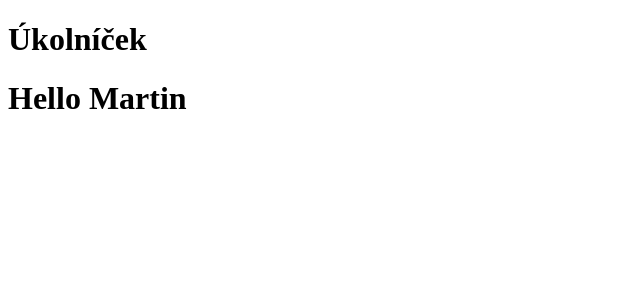
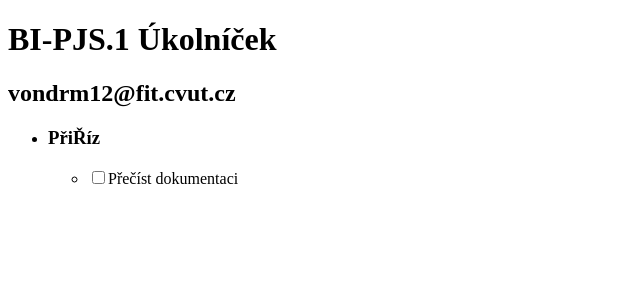
Before and after one commit to vojoup/react-redux-bi-pjs, a React app: page / in a window 1280 px wide. Shown: the top 300 px of the page, without its empty margins (0-640 px from the left). Built offline with nearby package versions, Linux system fonts and the light colour scheme.

Commit message:
Add React UI

```diff
--- a/index.html
+++ b/index.html
@@ -5,7 +5,6 @@
     <title>Úkolníček | BI-PJS.1</title>
 </head>
 <body>
-<h1>Úkolníček</h1>
 <div id="content"></div>
 </body>
 </html>
--- a/src/app.js
+++ b/src/app.js
@@ -18,15 +18,9 @@
 
 taskManager.addTask(pririz, 'Přečíst dokumentaci', new Date('19.03.2018'));
 taskManager.addTask(pririz, 'Analýza dat', new Date('21.03.2018'));
-console.log(martin.toString());
 let tasks = taskManager.findMatchingTasks('dat', martin);
 tasks[0].done = true;
 let id = tasks[0].id;
-console.log(tasks[0].toString());
 taskManager.deleteTask(id);
-console.log(martin.toString());
-console.log(taskManager.findTask(id));
-let task = taskManager.findAllTasks(martin)[0];
-console.log(taskManager.findTask(task.id));
 
-ReactDOM.render(<App name="Martin"/>, document.getElementById('content'));
+ReactDOM.render(<App user={martin}/>, document.getElementById('content'));
--- a/src/components/App.js
+++ b/src/components/App.js
@@ -1,4 +1,5 @@
 import React from 'react'
+import User from "./User";
 
 class App extends React.Component {
     constructor(props) {
@@ -7,7 +8,10 @@
 
     render() {
         return (
-            <h1>Hello {this.props.name}</h1>
+            <React.Fragment>
+                <h1>BI-PJS.1 Úkolníček</h1>
+                <User user={this.props.user}/>
+            </React.Fragment>
         );
     }
 }
--- /dev/null
+++ b/src/components/Group.js
@@ -0,0 +1,23 @@
+import React from 'react'
+import Task from "./Task";
+
+class Group extends React.Component {
+    constructor(props) {
+        super(props);
+    }
+
+    render() {
+        const tasks = this.props.group.tasks.map((task) => {
+            return <li><Task task={task}/></li>
+        });
+
+        return (
+            <React.Fragment>
+                <h3>{this.props.group.title}</h3>
+                <ul>{tasks}</ul>
+            </React.Fragment>
+        );
+    }
+}
+
+export default Group;
--- /dev/null
+++ b/src/components/Task.js
@@ -0,0 +1,27 @@
+import React from 'react';
+
+class Task extends React.Component {
+    constructor(props) {
+        super(props);
+        this.state = {done: this.props.task.done};
+        this.handleChange = this.handleChange.bind(this);
+    }
+
+    handleChange(event) {
+        this.setState({done: !JSON.parse(event.target.value)});
+    }
+
+    render() {
+        const style = {
+            textDecoration: this.state.done ? 'line-through' : 'none'
+        };
+
+        return (
+            <label style={style}>
+                <input type="checkbox" value={this.state.done} onChange={this.handleChange}/>{this.props.task.title}
+            </label>
+        );
+    }
+}
+
+export default Task;
--- /dev/null
+++ b/src/components/User.js
@@ -0,0 +1,25 @@
+import React from 'react';
+import Group from "./Group";
+
+class User extends React.Component {
+    constructor(props) {
+        super(props);
+    }
+
+    render() {
+        const groups = this.props.user.groups.map((group) => {
+            return <li><Group group={group}/></li>;
+        });
+
+        return (
+            <React.Fragment>
+                <h2>{this.props.user.email}</h2>
+                <ul>
+                    {groups}
+                </ul>
+            </React.Fragment>
+        );
+    }
+}
+
+export default User;
```
